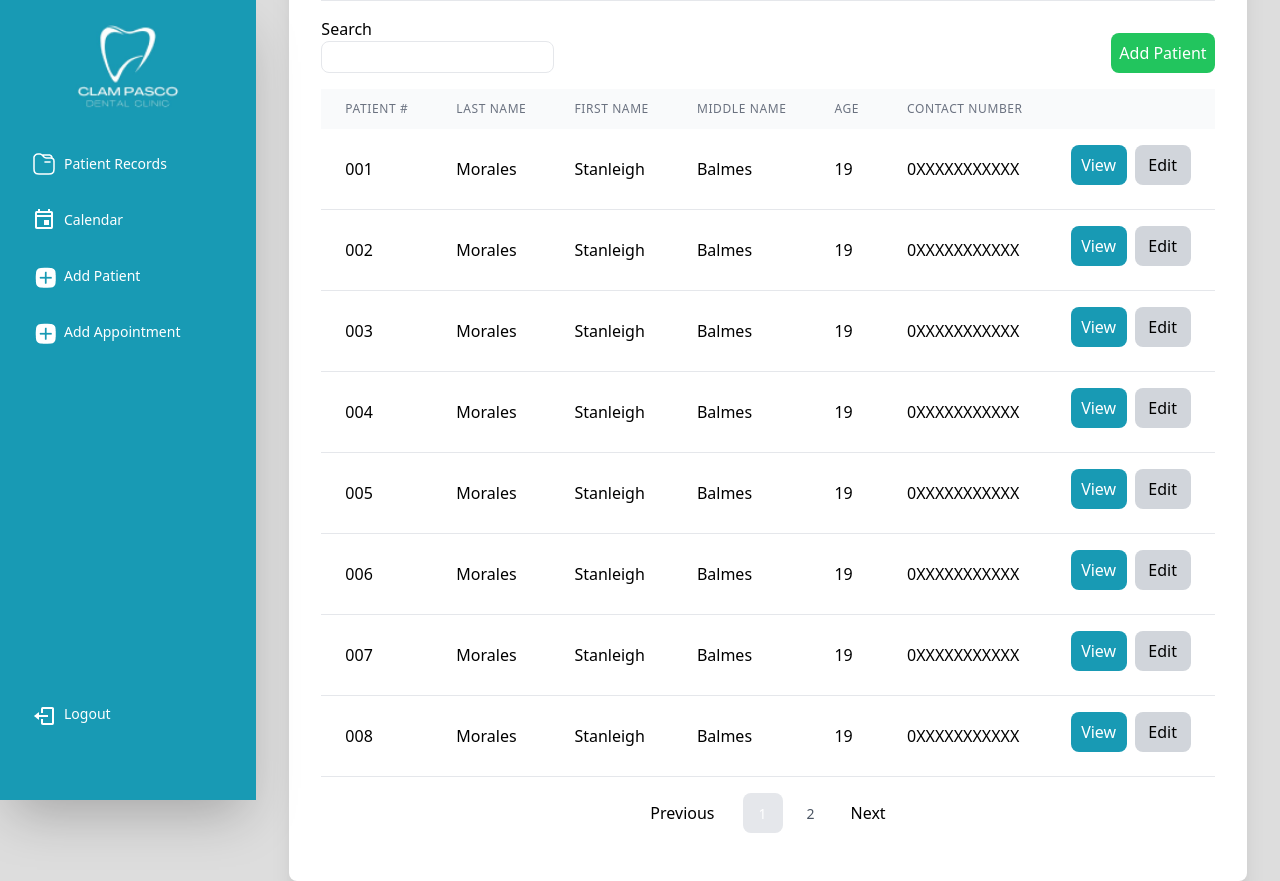
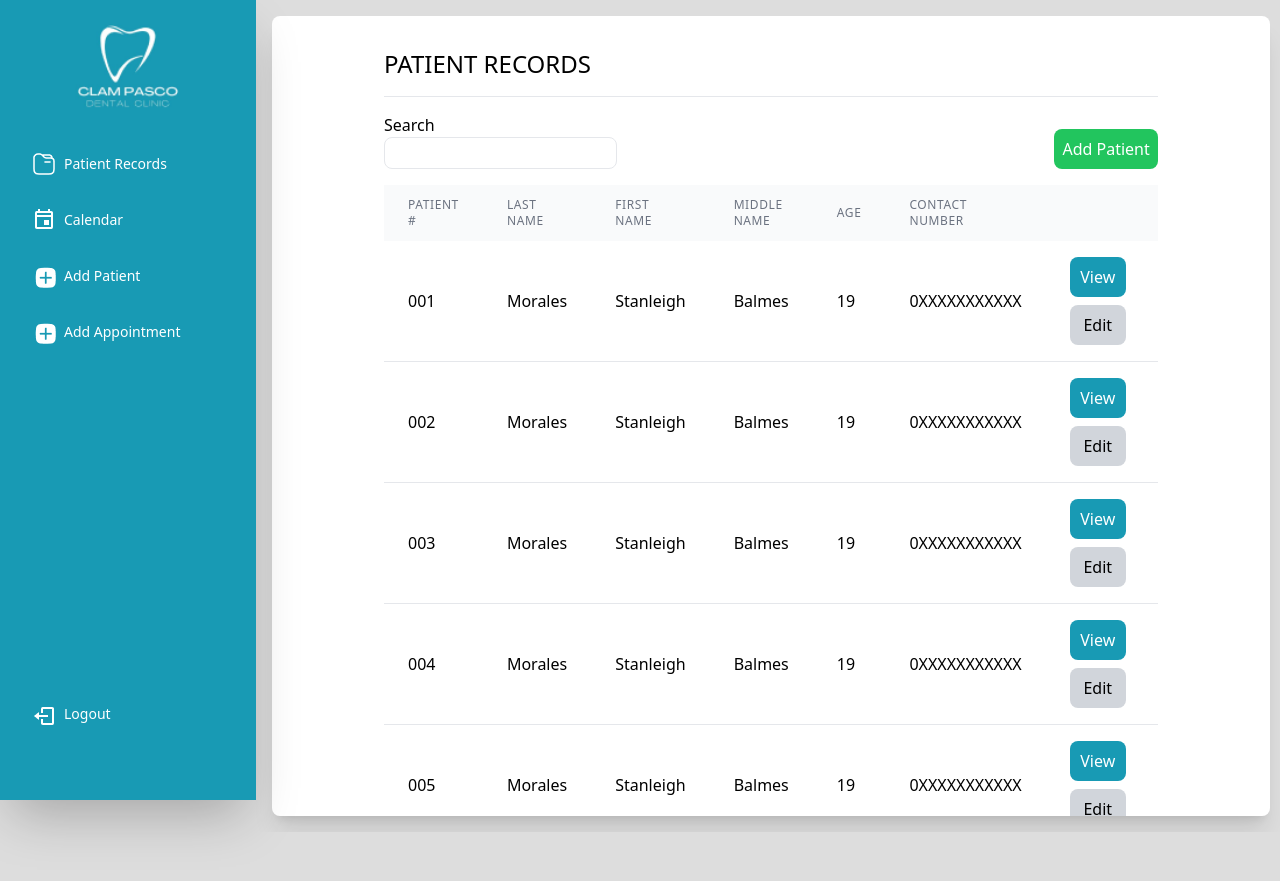
Before and after one commit to rieljasperapos/edrms, a React (Vite) app: page / in a window 1280 px wide. After the commit the page ends 832 px from the top, so only its background shows below. Built offline with nearby package versions, Linux system fonts and the light colour scheme.

Commit message:
changed: not centered

```diff
--- a/src/components/box.jsx
+++ b/src/components/box.jsx
@@ -1,13 +1,13 @@
 function Box({ children }) {
     return (
-        <div className="flex items-center h-screen justify-center ml-64 p-8">
-            <div className="w-auto h-auto flex shadow-xl rounded-lg bg-white">
+        <div className="flex items-center p-4 justify-center ml-64">
+            <div className="w-auto h-auto max-h-screen overflow-y-auto pl-20 pr-20 flex shadow-xl rounded-lg bg-white">
                 <div className="p-8">
                     {children}
                 </div>
             </div>
         </div>
-    )
+    );
 }
 
 export default Box;
```
